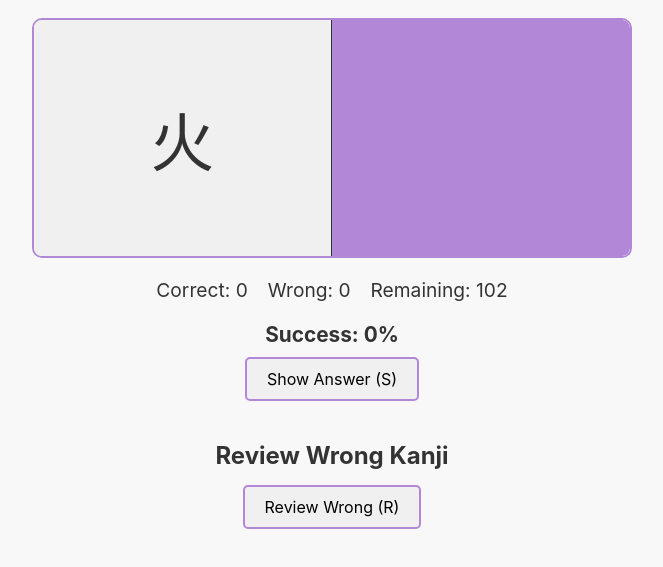
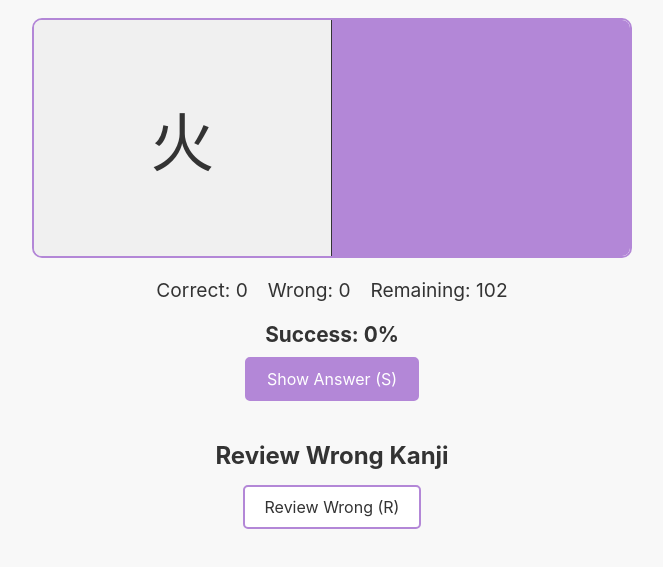
Before and after one commit to EmmaVellard/JapaneseFlashcards, a plain HTML site: page index.html in a window 1280 px wide. Shown: the part 121-688 px from the top of the page, without its empty margins (308-971 px from the left). Drawn offline with Linux system fonts and the light colour scheme.

Commit message:
layout correction

```diff
--- a/style.css
+++ b/style.css
@@ -88,38 +88,49 @@ header h1 {
   margin-bottom: 10px;
 }
 
-/* Buttons */
-.controls {
-  display: flex;
-  justify-content: center;
-  gap: 10px;
-  margin-bottom: 20px;
-}
-
-button {
+/* Main flashcard buttons (purple) */
+.controls button {
   padding: 10px 20px;
   font-size: 1rem;
   cursor: pointer;
   border: 2px solid #b387d7;
   border-radius: 5px;
-  background-color: #f0f0f0;
+  background-color: #b387d7;
+  color: #fff;
   transition: background-color 0.2s;
 }
 
-button:hover {
+.controls button:hover {
+  background-color: #9b5fcf;
+}
+
+/* Hidden utility class */
+.hidden {
+  display: none !important;
+}
+
+/* Review Wrong button (white) */
+#review {
+  padding: 10px 20px;
+  font-size: 1rem;
+  cursor: pointer;
+  border: 2px solid #b387d7;
+  border-radius: 5px;
+  background-color: #fff;
+  color: #333;
+  transition: background-color 0.2s, color 0.2s;
+}
+
+#review:hover {
   background-color: #b387d7;
   color: #fff;
-}
-
-.hidden {
-  display: none !important;
 }
 
 /* Wrong Section */
 #wrong-section {
   width: 90%;
   max-width: 800px;
-  margin: 40px auto; /* more space above and below */
+  margin: 40px auto; /* more space around section */
 }
 
 #wrong-section h2 {
@@ -130,12 +141,13 @@ button:hover {
 #review {
   display: block;
   margin: 0 auto 25px auto; /* space below the button before the cards */
+
 }
 
 #wrong-cards {
   display: grid;
-  grid-template-columns: 1fr; /* default single column */
-  gap: 20px; /* more space between cards */
+  grid-template-columns: 1fr; /* single column on small screens */
+  gap: 20px; /* space between cards */
 }
 
 /* Two-column layout for larger screens */
@@ -156,7 +168,7 @@ button:hover {
 }
 
 .wrong-kanji {
-  font-size: 1.5em;
+  font-size: 1.5em; /* scales with base font-size from .flashcard */
   flex: 1;
   text-align: center;
 }
@@ -164,5 +176,5 @@ button:hover {
 .wrong-details {
   flex: 2;
   padding-left: 20px;
-  font-size: 0.8em;
+  font-size: 0.8em; /* slightly smaller than base size */
 }
```
